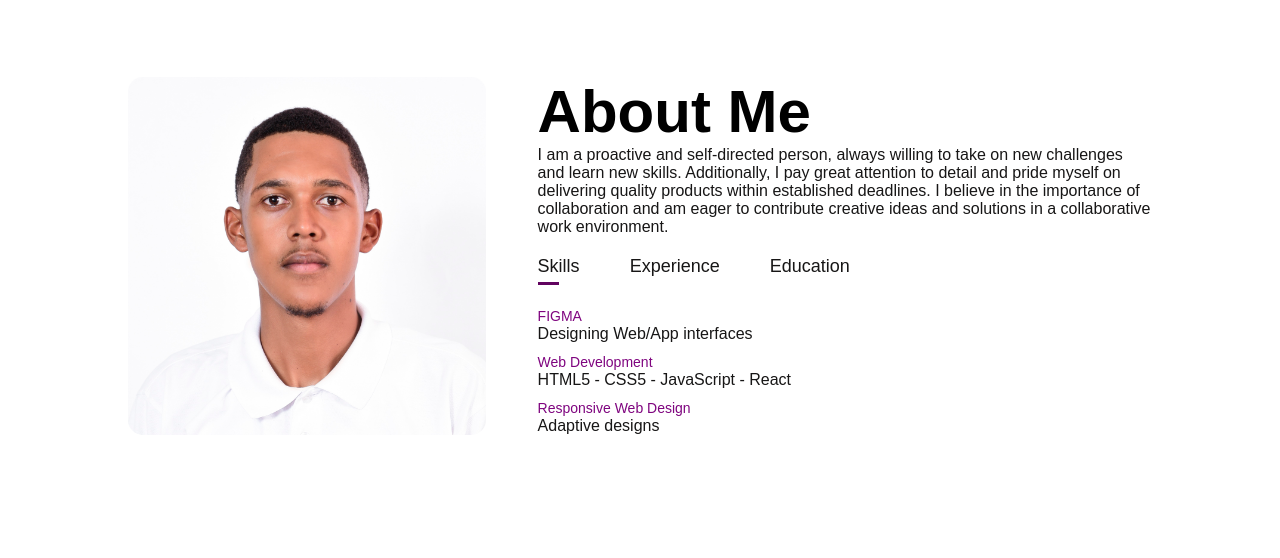
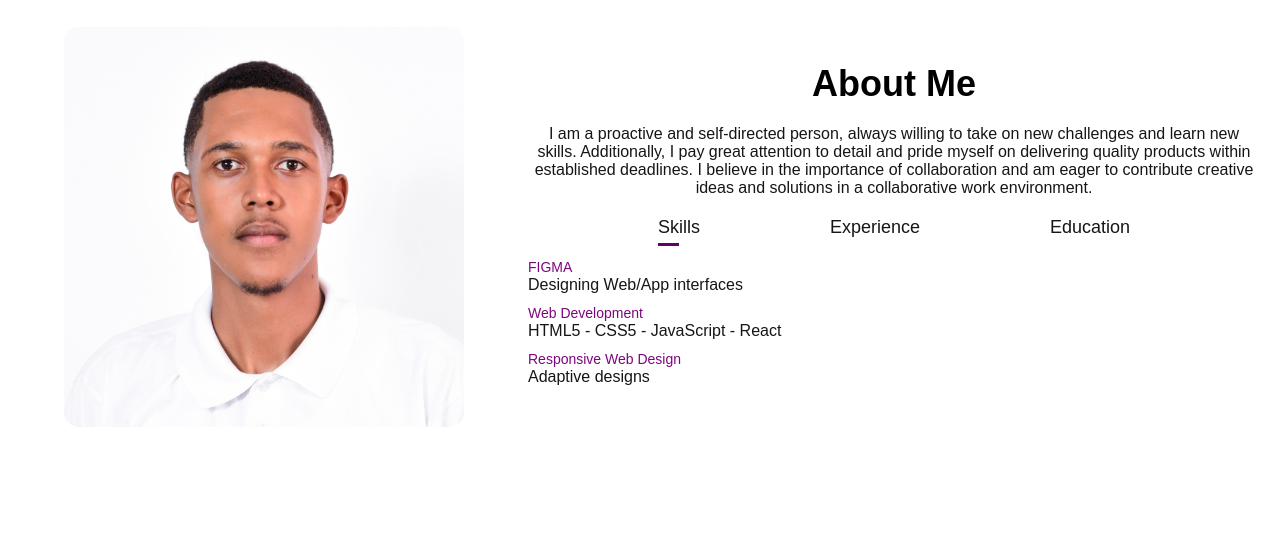
Before and after one commit to PedroLuis-ElLargo/myBlog, a plain HTML site: page index.html in a window 1280 px wide. Shown: the part 813-1371 px from the top of the page. Drawn offline with Linux system fonts and the light colour scheme.

Commit message:
Update about css and html

```diff
--- a/Styles/style.css
+++ b/Styles/style.css
@@ -81,42 +81,56 @@ nav ul li a:hover::after {
 
 /* ----------ABOUT---------- */
 #about {
-    padding: 80px 0px;
+    padding: 40px 10px;
     color: #171616;
+    text-align: center;
+    margin-bottom: 30px;
 }
 
 .row {
     display: flex;
-    justify-content: space-between;
-    flex-wrap: wrap;
+    flex-direction: row;
+    flex-wrap: nowrap;
+    justify-content: center;
+    align-items: center;
+}
+
+.columnaRow {
+    flex: 1;
+    margin: 0 10px;
 }
 
 .about-col-1 {
-    flex-basis: 35%;
-}
-
-.about-col-1 img {
-    width: 100%;
-    border-radius: 15px;
+    flex-basis: 40%;
 }
 
 .about-col-2 {
     flex-basis: 60%;
 }
 
+.about-col-1 img {
+    width: 100%;
+    max-width: 400px;
+    height: auto;
+    border-radius: 15px;
+}
+
 .sub-title {
-    font-size: 60px;
+    font-size: 36px;
     font-weight: 600;
     color: #000000;
+    margin-bottom: 20px;
 }
 
 .tab-titles {
     display: flex;
-    margin: 20px 0 30px;
+    flex-wrap: wrap;
+    justify-content: space-evenly;
+    margin: 20px;
 }
 
 .tab-links {
-    margin-right: 50px;
+    margin: 0 20px;
     font-size: 18px;
     font-weight: 500;
     cursor: pointer;
@@ -138,9 +152,14 @@ nav ul li a:hover::after {
     width: 50%;
 }
 
+.tab-contents ul {
+    padding-left: 0;
+}
+
 .tab-contents ul li {
     list-style: none;
     margin: 10px 0;
+    text-align: left;
 }
 
 .tab-contents ul li span {
@@ -150,10 +169,12 @@ nav ul li a:hover::after {
 
 .tab-contents {
     display: none;
+    text-align: left;
 }
 
 .tab-contents.active-tab {
     display: block;
+    margin-top: 20px;
 }
 
 /* ----------PORTFOLIO---------- */
@@ -395,14 +416,9 @@ nav .fa-solid.fa-xmark {
         font-size: 25px;
     }
 
-    #about {
-        padding: 40px;
-
-    }
-
     #about .container {
         max-width: 100%;
-
+        padding: 10px 5px;
     }
 
     .about-col-1 {
@@ -410,7 +426,7 @@ nav .fa-solid.fa-xmark {
     }
 
     .about-col-1 img {
-        width: 80%;
+        width: 100%;
         border-radius: 25px;
     }
 
@@ -422,5 +438,4 @@ nav .fa-solid.fa-xmark {
         align-content: center;
         align-items: center;
     }
-
 }
--- a/index.html
+++ b/index.html
@@ -33,12 +33,12 @@
     <!-- ----------ABOUT---------- -->
     <main>
         <section id="about">
-            <div class="container">
+            <div class="containerAbout">
                 <div class="row">
-                    <div class="about-col-1">
+                    <div class="about-col-1 columnaRow">
                         <img src="images/background.JPG">
                     </div>
-                    <div class="about-col-2">
+                    <div class="about-col-2 columnaRow">
                         <h1 class="sub-title">About Me</h1>
                         <p>I am a proactive and self-directed person, always willing to take on new challenges and learn new skills. Additionally, I pay great attention to detail and pride myself on delivering quality products within established deadlines. I believe in the importance of collaboration and am eager to contribute creative ideas and solutions in a collaborative work environment.
                         </p>
```
